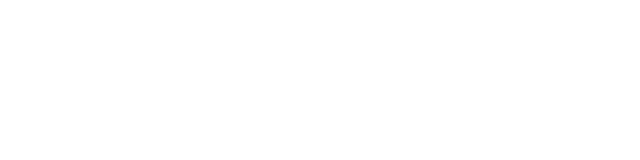
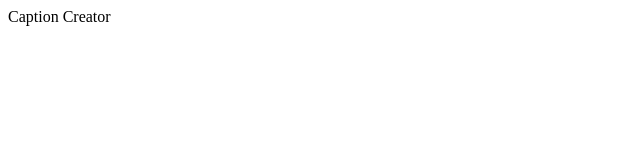
Before and after one commit to ChrisSMendoza/Caption-Creator, a Vue app: page / in a window 1280 px wide. Shown: the top 160 px of the page, without its empty margins (0-640 px from the left). Built offline with nearby package versions, Linux system fonts and the light colour scheme; the HTML template or start-up script is replaced by a standard one.

Commit message:
testing tools added, split lyrics testing started

```diff
--- a/package.json
+++ b/package.json
@@ -17,9 +17,10 @@
     "@vue/cli-plugin-e2e-nightwatch": "^3.0.1",
     "@vue/cli-plugin-unit-jest": "^3.0.1",
     "@vue/cli-service": "^3.0.1",
-    "@vue/test-utils": "^1.0.0-beta.20",
+    "@vue/test-utils": "^1.0.0-beta.25",
     "babel-core": "7.0.0-bridge.0",
     "babel-jest": "^23.6.0",
+    "flush-promises": "^1.0.2",
     "vue-template-compiler": "^2.5.17"
   }
 }
--- a/src/router.js
+++ b/src/router.js
@@ -1,6 +1,6 @@
 import Vue from 'vue'
 import Router from 'vue-router'
-import Home from './views/Home.vue'
+import CaptionCreator from './views/CaptionCreator.vue'
 
 Vue.use(Router)
 
@@ -10,8 +10,8 @@ export default new Router({
   routes: [
     {
       path: '/',
-      name: 'home',
-      component: Home
+      name: 'home', // might want to change name
+      component: CaptionCreator
     },
   ]
 })
--- a/src/views/Home.vue
+++ b/src/views/CaptionCreator.vue
@@ -1,7 +1,7 @@
 <template>
 
-	<main class="full-vp">
-
+	<main>
+		Caption Creator
 
 
 	</main>
```
Also changed, not shown: 1 other file (tests, documents, lock files or other folders).
